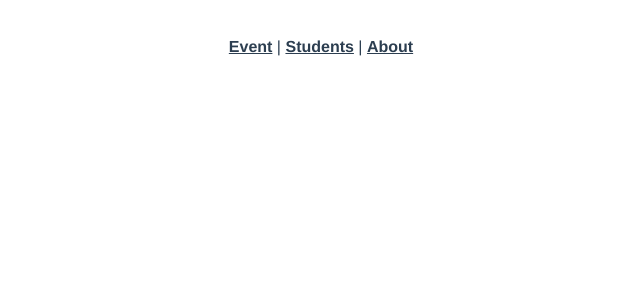
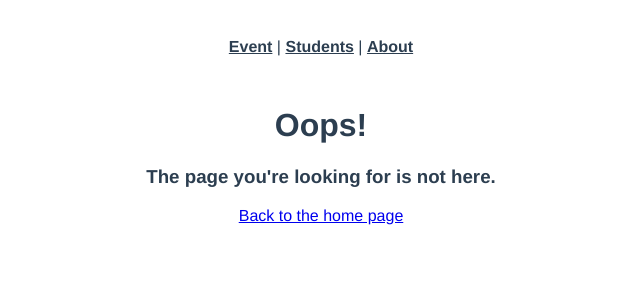
Before and after one commit to NatthanCh/Se-311-Lab2, a Vue app: page /404/1 in a window 1280 px wide. Shown: the top 300 px of the page, without its empty margins (319-959 px from the left). Built offline with nearby package versions, Linux system fonts and the light colour scheme; the HTML template or start-up script is replaced by a standard one.

Commit message:
Lab3(5.1)

```diff
--- a/src/router/index.ts
+++ b/src/router/index.ts
@@ -6,6 +6,7 @@
 import EventRegisterView from '@/views/event/RegisterView.vue'
 import EventEditView from '@/views/event/EditView.vue'
 import EventLayoutView from '@/views/event/LayoutView.vue'
+import NotFoundView from '@/views/NotFoundView.vue'
 
 const router = createRouter({
 
@@ -56,6 +57,11 @@
 
       component: AboutView
     },
+    {
+      path: '/:catchAll(.*)',
+      name: 'not-found',
+      component: NotFoundView
+    }
   ],
 })
 
--- /dev/null
+++ b/src/views/NotFoundView.vue
@@ -0,0 +1,5 @@
+<template>
+  <h1>Oops!</h1>
+  <h3>The page you're looking for is not here.</h3>
+  <RouterLink :to="{ name: 'event-list-view' }">Back to the home page</RouterLink>
+</template>
```
